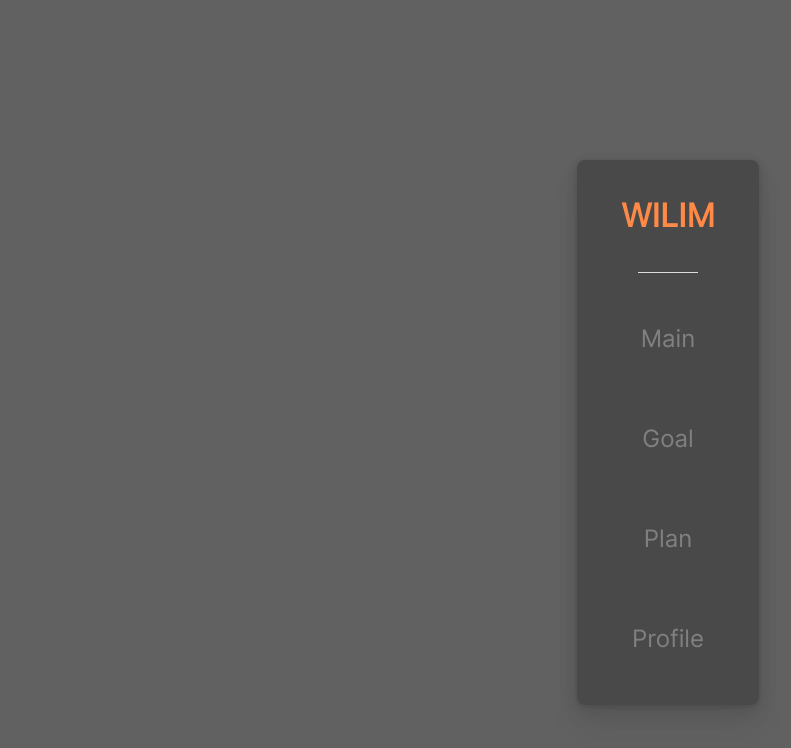
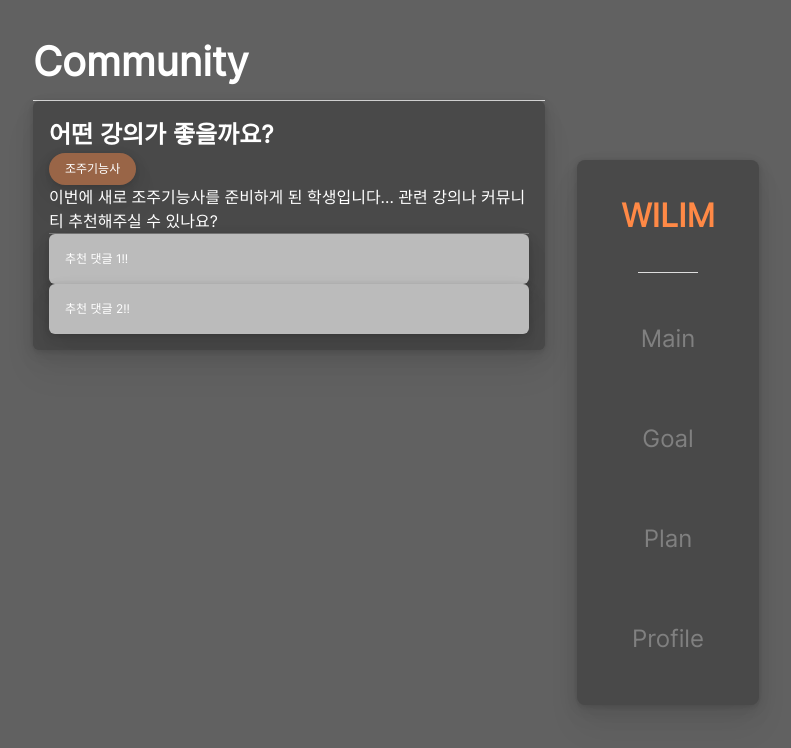
Before and after one commit to osamhack2022/Web_WILIM_TeamWILIM, a React (Create React App) app in the folder WEB(FE)/ts-wilim/: page /community in a window 1280 px wide. Shown: the top 748 px of the page, without its empty margins (351-1142 px from the left). Built offline with nearby package versions, Linux system fonts and the light colour scheme.

Commit message:
커뮤니티 카드 제작 중....

```diff
--- a/WEB(FE)/ts-wilim/src/App.tsx
+++ b/WEB(FE)/ts-wilim/src/App.tsx
@@ -16,6 +16,7 @@ import { NavBar } from "./components/organism/navBar";
 import { lazy, Suspense } from "react";
 import { Text } from "./components/atom/text";
 import { DescriptionModal } from "./components/organism/descriptionModal";
+import { CommunityPage } from "./components/pages/communityPage";
 
 const GoalPlanPage = lazy(() => import("./components/pages/goalPlanPage"));
 const GoalPage = lazy(() => import("./components/pages/goalPage"));
@@ -42,6 +43,7 @@ function App() {
               <Route path="snbt" element={<SideNavBarTestPage />} />
               <Route path="additionalUserInfo" element={<AdditionalUserInfoPage />} />
               <Route path="modal" element={<DescriptionModal />} />
+              <Route path="community" element={<CommunityPage />} />
             </Route>
           </Routes>
         </Suspense>
--- /dev/null
+++ b/WEB(FE)/ts-wilim/src/components/organism/postCard.tsx
@@ -0,0 +1,31 @@
+import { PostCardProps } from "../../schema/community";
+import { Box } from "../atom/box";
+import { Flex } from "../atom/flex";
+import { Line } from "../atom/line";
+import { Text } from "../atom/text";
+import { BaseStyles } from "../theme";
+
+export const PostCard = ({ title, description, tag, comments }: PostCardProps) => {
+    return (
+        <Box width="calc(100% - 2rem)">
+            <Flex flexDirection="column" alignItems="flex-start">
+                <Text innerText={title} fontWeight={BaseStyles.Text.Border1} fontSize={BaseStyles.Text.Heading3} />
+                <Box height="2rem" borderRadius="1rem" backgroundColor="#FF894670" width="auto" style={{ padding: "0", paddingLeft: "1rem", paddingRight: "1rem" }}>
+                    <Text innerText={tag} fontWeight={BaseStyles.Text.Border3} fontSize={BaseStyles.Text.Heading5} />
+                </Box>
+                <Text innerText={description} fontWeight={BaseStyles.Text.Border2} fontSize={BaseStyles.Text.Heading4} />
+                <Line height="0.5px" width="100%" color="#BBBBBB70" />
+                <>
+                    {
+                        comments && comments.map((comment, index) => (
+                            <Box backgroundColor="#BBBBBB" key={index} style={{ justifyContent: "flex-start" }}>
+                                <Text innerText={comment} fontWeight={BaseStyles.Text.Border3} fontSize={BaseStyles.Text.Heading5} />
+                            </Box>
+                        ))
+                    }
+                </>
+            </Flex>
+
+        </Box>
+    )
+}
--- /dev/null
+++ b/WEB(FE)/ts-wilim/src/components/pages/communityPage.tsx
@@ -0,0 +1,13 @@
+import { MediaDiv, InnerMediaDiv } from "../layout/Layout";
+import { CommunityTemplate } from "../template/communityTemplate";
+
+
+export const CommunityPage = () => {
+  return (
+    <MediaDiv>
+      <InnerMediaDiv>
+        <CommunityTemplate />
+      </InnerMediaDiv>
+    </MediaDiv>
+  )
+};
--- /dev/null
+++ b/WEB(FE)/ts-wilim/src/components/template/communityTemplate.tsx
@@ -0,0 +1,28 @@
+import { PostCardProps } from "../../schema/community"
+import { Flex } from "../atom/flex"
+import { Title } from "../molecule/title"
+import { PostCard } from "../organism/postCard"
+
+const postCardList: PostCardProps[] = [
+    {
+        title: "어떤 강의가 좋을까요?",
+        tag: "조주기능사",
+        description: "이번에 새로 조주기능사를 준비하게 된 학생입니다... 관련 강의나 커뮤니티 추천해주실 수 있나요?",
+        comments: ["추천 댓글 1!!", "추천 댓글 2!!"]
+    }
+]
+
+export const CommunityTemplate = () => {
+    return (
+        <Flex flexDirection="column" alignItems="center">
+            <Title innerText="Community" />
+            <>
+                {
+                    postCardList && postCardList.map((item, index) => (
+                        <PostCard title={item.title} tag={item.tag} description={item.description} comments={item.comments} key={index} />
+                    ))
+                }
+            </>
+        </Flex>
+    )
+}
--- /dev/null
+++ b/WEB(FE)/ts-wilim/src/schema/community.ts
@@ -0,0 +1,6 @@
+export interface PostCardProps {
+    title: string
+    description: string;
+    tag: string;
+    comments: string[];
+}
```
